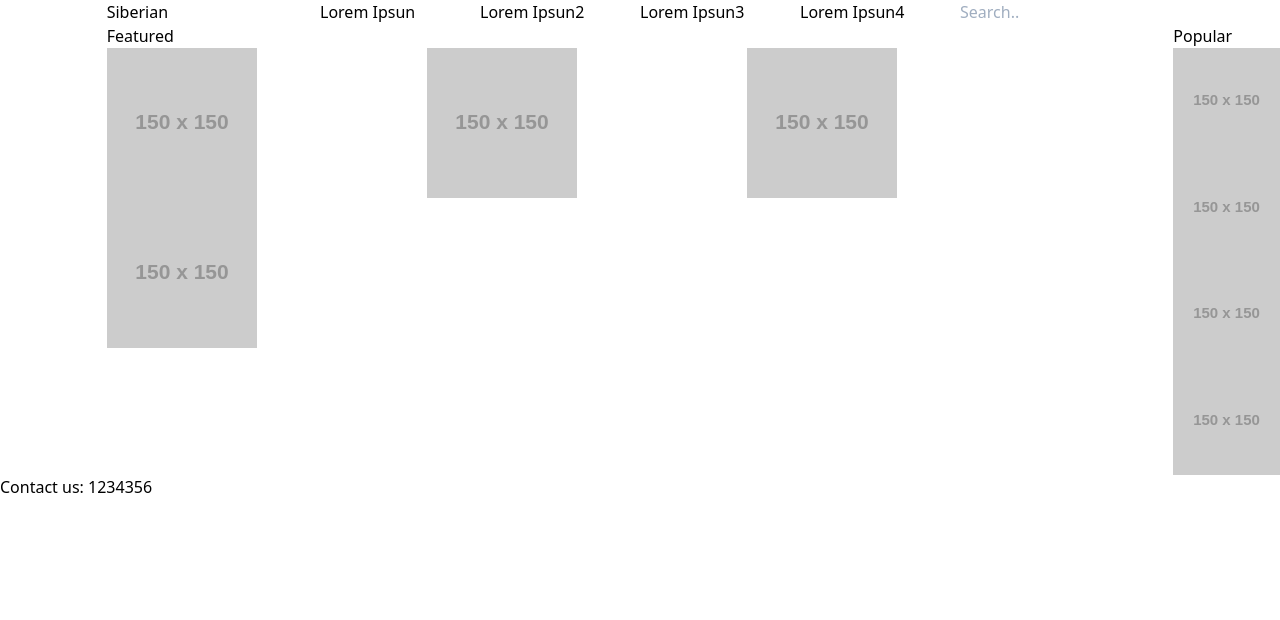
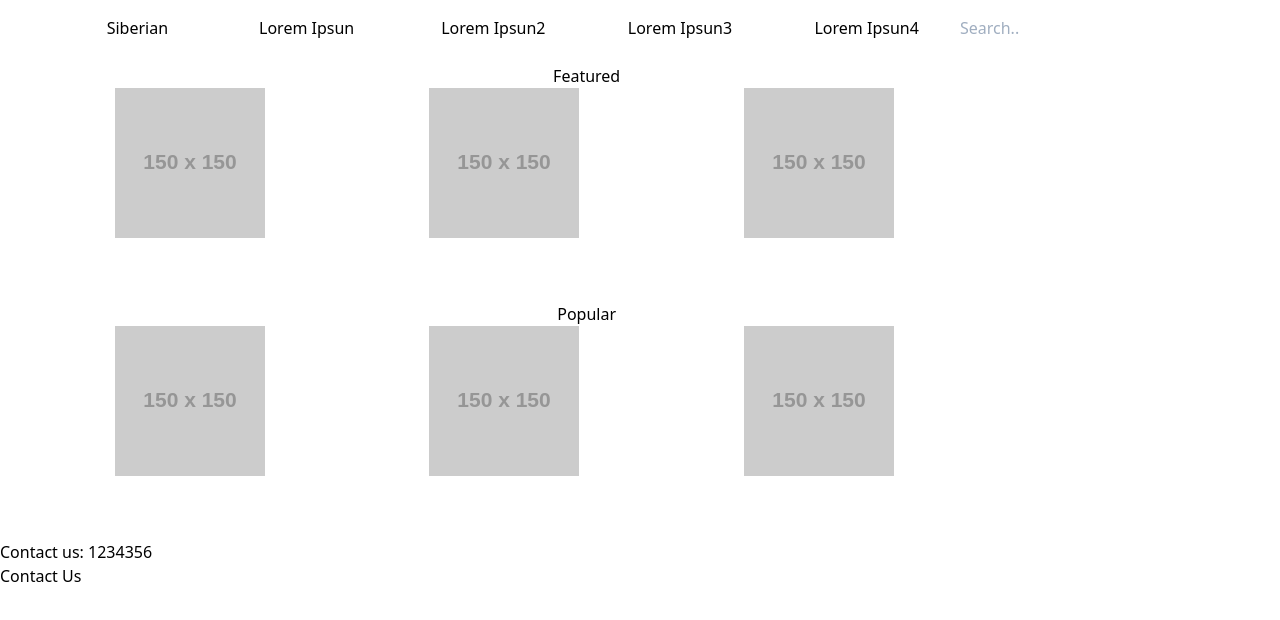
Before and after one commit to StraightUpCode/diseno_web, a website built with Parcel: page src/index.html in a window 1280 px wide. Built offline with nearby package versions, Linux system fonts and the light colour scheme; placeholder pictures from the web are drawn by us.

Commit message:
Changes on the style

```diff
--- a/postcss.config.js
+++ b/postcss.config.js
@@ -1,6 +1,5 @@
 module.exports = {
     plugins: [
-        require('postcss-modules'),
         require('tailwindcss'),
         require('autoprefixer'),
 
--- a/src/css/index.css
+++ b/src/css/index.css
@@ -7,6 +7,11 @@
 @tailwind base;
 @tailwind components;
 @tailwind utilities;
+
 .some-class {
     background-color: blue;
 }
+
+.bg-orange {
+    background-color: orange;
+}
--- a/src/index.html
+++ b/src/index.html
@@ -10,42 +10,37 @@
 
 
 <body>
-    <header class="grid grid-cols-12">
-        <div class="col-span-2 col-start-2">
+    <header class="grid grid-cols-12 h-16">
+        <div class="py-4 col-span-1 col-start-2">
             <h1>Siberian</h1>
         </div>
-        <nav class='col-span-6'>
-            <ul class='grid grid-flow-auto grid-cols-4'>
-                <li>Lorem Ipsun</li>
-                <li>Lorem Ipsun2</li>
-                <li>Lorem Ipsun3</li>
-                <li>Lorem Ipsun4</li>
+        <nav class='col-span-7 py-4'>
+            <ul class='grid grid-flow-auto grid-cols-4 text-center'>
+                <li class='px-4'>Lorem Ipsun</li>
+                <li class='px-4'>Lorem Ipsun2</li>
+                <li class='px-4'>Lorem Ipsun3</li>
+                <li class='px-4'>Lorem Ipsun4</li>
             </ul>
         </nav>
-        <section class="col-span-1 col-start-10">
+        <section class="py-4 col-span-1 col-start-10">
             <input type="search" name="search" placeholder="Search.." id="id">
         </section>
     </header>
 
     <main class="grid grid-cols-12">
-        <section class='col-span-9 col-start-2'>
-            <h2>Featured</h2>
-            <div class="grid grid-cols-12">
-                <div class='col-span-4'>
-                    <a href="https://placeholder.com"><img src="https://via.placeholder.com/150" alt="placeholder"
-                            srcset=""></a>
-                </div>
-                <div class='col-span-4'>
-                    <a href="https://placeholder.com"><img src="https://via.placeholder.com/150" alt="placeholder"
-                            srcset=""></a>
-                </div>
-                <div class='col-span-4'>
-                    <a href="https://placeholder.com"><img src="https://via.placeholder.com/150" alt="placeholder"
-                            srcset=""></a>
-                </div>
-                <div class='col-span-4'>
-                    <a href="https://placeholder.com"><img src="https://via.placeholder.com/150" alt="placeholder"
-                            srcset=""></a>
+        <section class='flex flex-col justify-center col-span-9 col-start-2'>
+            <h2 class="text-center">Featured</h2>
+            <div class="px-2">
+                <div class="flex w-100 overflow-x-scroll mb-16 ">
+                    <div class="w-1/3 flex-shrink-0  ">
+                        <a href="#" class='mx-auto'><img src="https://via.placeholder.com/150" alt="placeholder" class=""></a>
+                    </div>
+                    <div class="w-1/3 flex-shrink-0 ">
+                        <a href="#" class='mx-auto'><img src="https://via.placeholder.com/150" alt="placeholder" srcset=""></a></div>
+                    <div class="w-1/3 flex-shrink-0 ">
+                        <a href="#"class='mx-auto'><img src="https://via.placeholder.com/150" alt="placeholder" srcset=""></a></div>
+                    <div class="w-1/3 flex-shrink-0  ">
+                        <a href="#"class='mx-auto'><img src="https://via.placeholder.com/150" alt="placeholder" srcset=""></a></div>
                 </div>
             </div>
 
@@ -53,23 +48,20 @@
 
         <br>
 
-        <section>
-            <h2>Popular</h2>
-            <div>
-                <a href="https://placeholder.com"><img src="https://via.placeholder.com/150" alt="placeholder"
-                        srcset=""></a>
-            </div>
-            <div>
-                <a href="https://placeholder.com"><img src="https://via.placeholder.com/150" alt="placeholder"
-                        srcset=""></a>
-            </div>
-            <div>
-                <a href="https://placeholder.com"><img src="https://via.placeholder.com/150" alt="placeholder"
-                        srcset=""></a>
-            </div>
-            <div>
-                <a href="https://placeholder.com"><img src="https://via.placeholder.com/150" alt="placeholder"
-                        srcset=""></a>
+        <section class='flex flex-col justify-center col-span-9 col-start-2'>
+            <h2 class="text-center">Popular</h2>
+            <div class="px-2">
+                <div class="flex w-100 overflow-x-scroll mb-16 ">
+                    <div class="w-1/3 flex-shrink-0  ">
+                        <a href="#" class='mx-auto'><img src="https://via.placeholder.com/150" alt="placeholder" class=""></a>
+                    </div>
+                    <div class="w-1/3 flex-shrink-0 ">
+                        <a href="#" class='mx-auto'><img src="https://via.placeholder.com/150" alt="placeholder" srcset=""></a></div>
+                    <div class="w-1/3 flex-shrink-0 ">
+                        <a href="#"class='mx-auto'><img src="https://via.placeholder.com/150" alt="placeholder" srcset=""></a></div>
+                    <div class="w-1/3 flex-shrink-0  ">
+                        <a href="#"class='mx-auto'><img src="https://via.placeholder.com/150" alt="placeholder" srcset=""></a></div>
+                </div>
             </div>
 
         </section>
@@ -82,7 +74,7 @@
         </section>
 
         <section>
-            <a href="./contact-us.html"></a>
+            <a href="./contact-us.html">Contact Us</a>
         </section>
     </footer>
     <script src='./js/index.js'></script>
```
Also changed, not shown: 1 other file.
